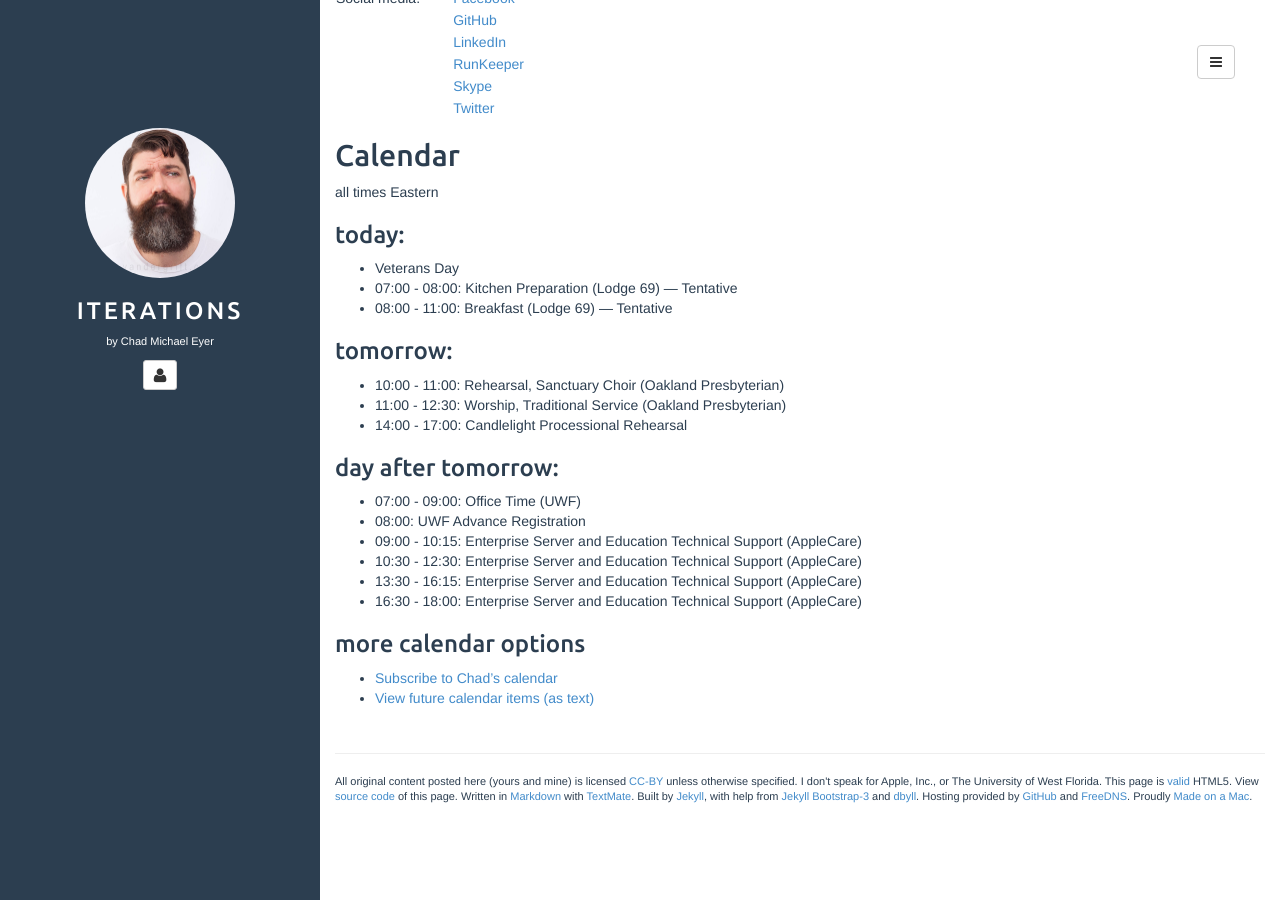
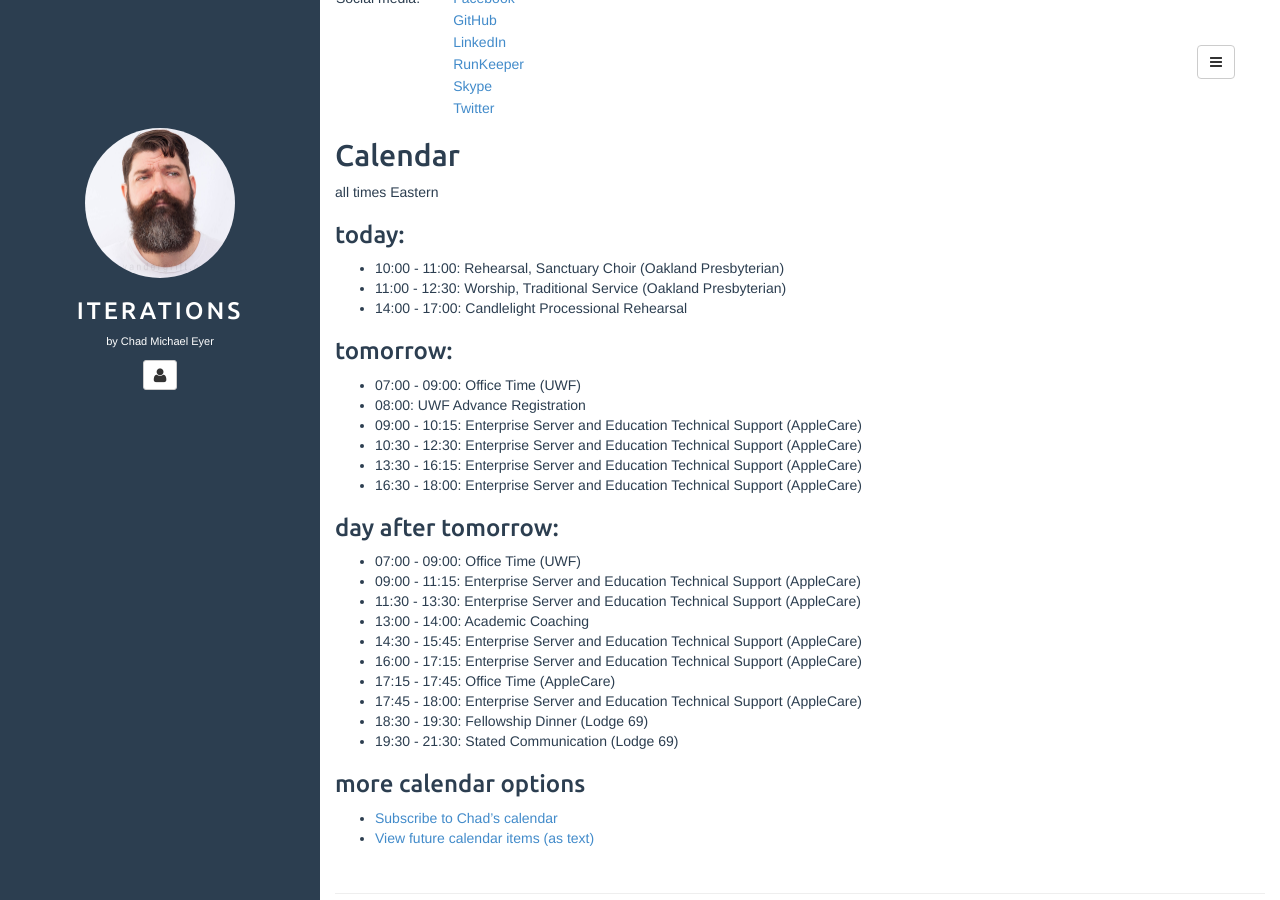
Before and after one commit to chadmichaeleyer/chadmichaeleyer.github.io, a Jekyll site: the page built from about.md, in a window 1280 px wide and 900 px high, scrolled down 1357 px. Built offline with Jekyll 4.4.1, drawn with Linux system fonts in a browser that asks for light colours.

Commit message:
calendar update

```diff
--- a/calendar.markdown
+++ b/calendar.markdown
@@ -1,18 +1,12 @@
 all times Eastern
 
 ### today:
-
-* Veterans Day
-* 07:00 - 08:00: Kitchen Preparation (Lodge 69) — Tentative
-* 08:00 - 11:00: Breakfast (Lodge 69) — Tentative
-
-### tomorrow:
 
 * 10:00 - 11:00: Rehearsal, Sanctuary Choir (Oakland Presbyterian)
 * 11:00 - 12:30: Worship, Traditional Service (Oakland Presbyterian)
 * 14:00 - 17:00: Candlelight Processional Rehearsal
 
-### day after tomorrow:
+### tomorrow:
 
 * 07:00 - 09:00: Office Time (UWF)
 * 08:00: UWF Advance Registration
@@ -20,3 +14,16 @@ all times Eastern
 * 10:30 - 12:30: Enterprise Server and Education Technical Support (AppleCare)
 * 13:30 - 16:15: Enterprise Server and Education Technical Support (AppleCare)
 * 16:30 - 18:00: Enterprise Server and Education Technical Support (AppleCare)
+
+### day after tomorrow:
+
+* 07:00 - 09:00: Office Time (UWF)
+* 09:00 - 11:15: Enterprise Server and Education Technical Support (AppleCare)
+* 11:30 - 13:30: Enterprise Server and Education Technical Support (AppleCare)
+* 13:00 - 14:00: Academic Coaching
+* 14:30 - 15:45: Enterprise Server and Education Technical Support (AppleCare)
+* 16:00 - 17:15: Enterprise Server and Education Technical Support (AppleCare)
+* 17:15 - 17:45: Office Time (AppleCare)
+* 17:45 - 18:00: Enterprise Server and Education Technical Support (AppleCare)
+* 18:30 - 19:30: Fellowship Dinner (Lodge 69)
+* 19:30 - 21:30: Stated Communication (Lodge 69)
```
Also changed, not shown: calendar-year.markdown (+11 -6 lines), 1 other file.
